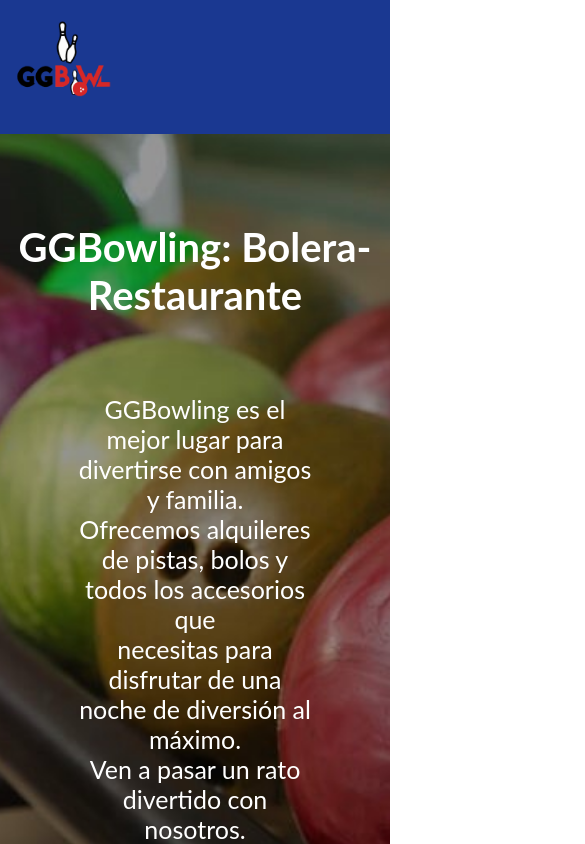
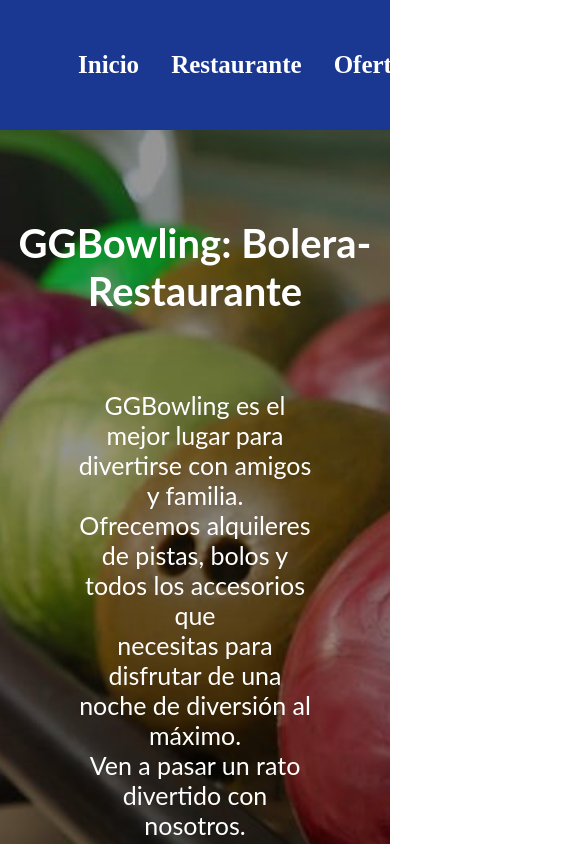
Before and after one commit to ivangarciagarcia/GGBowling, a React (Create React App) app in the folder ggbowling-front/: page /home in a window 390 px wide. Shown: the top 844 px of the page, 585 px wide, since content can reach past the window. Built offline with nearby package versions, Linux system fonts and the light colour scheme.

Commit message:
first changes

```diff
--- a/ggbowling-front/src/components/header/Header.tsx
+++ b/ggbowling-front/src/components/header/Header.tsx
@@ -1,11 +1,52 @@
 import './header.scss';
+import { BiUserCircle } from 'react-icons/bi';
+import { FaAngleDown } from 'react-icons/fa';
 
+export interface HeaderProps {
+  img: string;
+}
+export const Header = (props: HeaderProps) => {
+  const { img } = props;
 
-export const Header = () => {
   return (
     <header className="header">
-
-      <div className='logo'><img src={`${process.env.PUBLIC_URL + '/img/logo.png'}`} alt="" height={'100px'} width={'100px'}/></div>
+      <div className="content">
+        <img src={`${process.env.PUBLIC_URL + img}`} alt="logo" />
+      </div>
+      <nav className="navbar">
+        <ul className="menu">
+          <li>
+            <a href="/home">Inicio</a>
+          </li>
+          <li>
+            <a href="/restaurante">Restaurante</a>
+          </li>
+          <li>
+            <a href="/ofertas">Ofertas</a>
+          </li>
+          <li className="dropdown">
+            <a href="#">
+              Bolera <FaAngleDown />
+            </a>
+            <ul className="dropdown-menu">
+              <li>
+                <a href="#">Precios</a>
+              </li>
+              <li>
+                <a href="#">Instalaciones</a>
+              </li>
+              <li>
+                <a href="#">Reservas</a>
+              </li>
+            </ul>
+          </li>
+          <li>
+            <a href="/perfil">
+              <BiUserCircle />
+            </a>
+          </li>
+        </ul>
+      </nav>
     </header>
   );
 };
--- a/ggbowling-front/src/components/header/header.scss
+++ b/ggbowling-front/src/components/header/header.scss
@@ -1,16 +1,92 @@
+$logo-size: 100px;
+
 body {
   margin: 0 auto;
+
+  .header {
+    display: flex;
+    align-items: center;
+    justify-content: space-between;
+    background-color: #1a3891;
+
+    .content {
+      display: inline-block;
+      margin: 15px;
+
+      img {
+        height: $logo-size;
+        width: $logo-size;
+      }
+      @media (max-width: 920px) {
+        display: flex;
+        margin: 15px;
+      }
+    }
+
+    .navbar {
+  padding-right: 70px;
+  font-size: 25px;
+
+  ul {
+    display: flex;
+    align-items: center;
+    list-style: none;
+
+    li {
+      margin-left: 1rem;
+
+      &:first-child {
+        margin-left: 0;
+      }
+
+      a {
+        color: white;
+        text-decoration: none;
+        font-weight: bold;
+        padding: 0.5rem;
+
+        &:hover {
+          background-color: white;
+          color: black;
+          border-radius: 5px;
+        }
+      }
+
+      .dropdown-menu {
+        display: none;
+        flex-direction: column;
+        position: absolute;
+        top: 100%;
+        left: 0;
+        background-color: white;
+        padding: 0.5rem;
+        width: 100%;
+
+        li {
+          margin-top: 0.5em;
+
+          &:first-child {
+            margin-top: 0;
+          }
+
+          a {
+            color: black;
+
+            &:hover {
+              background-color: lightgray;
+              color: black;
+            }
+          }
+        }
+      }
+
+      &:hover .dropdown-menu {
+        display: flex;
+        z-index: 1;
+      }
+    }
+  }
 }
-.header {
-  display: flex;
-  justify-content: center;
-  align-items: center;
-  background-color: #1a3891;
 
-  .logo {
-    text-align: left;
-    flex-grow: 1;
-    margin: 15px;
   }
-
 }
--- a/ggbowling-front/src/modules/home/Home.tsx
+++ b/ggbowling-front/src/modules/home/Home.tsx
@@ -8,7 +8,7 @@ import { Schedule } from 'src/components/schedule/Schedule';
 export const Home = () => {
   return (
     <div>
-      <Header />
+      <Header img={'/img/logo.png'} />
       <main>
         <section
           className="first-section"
```
